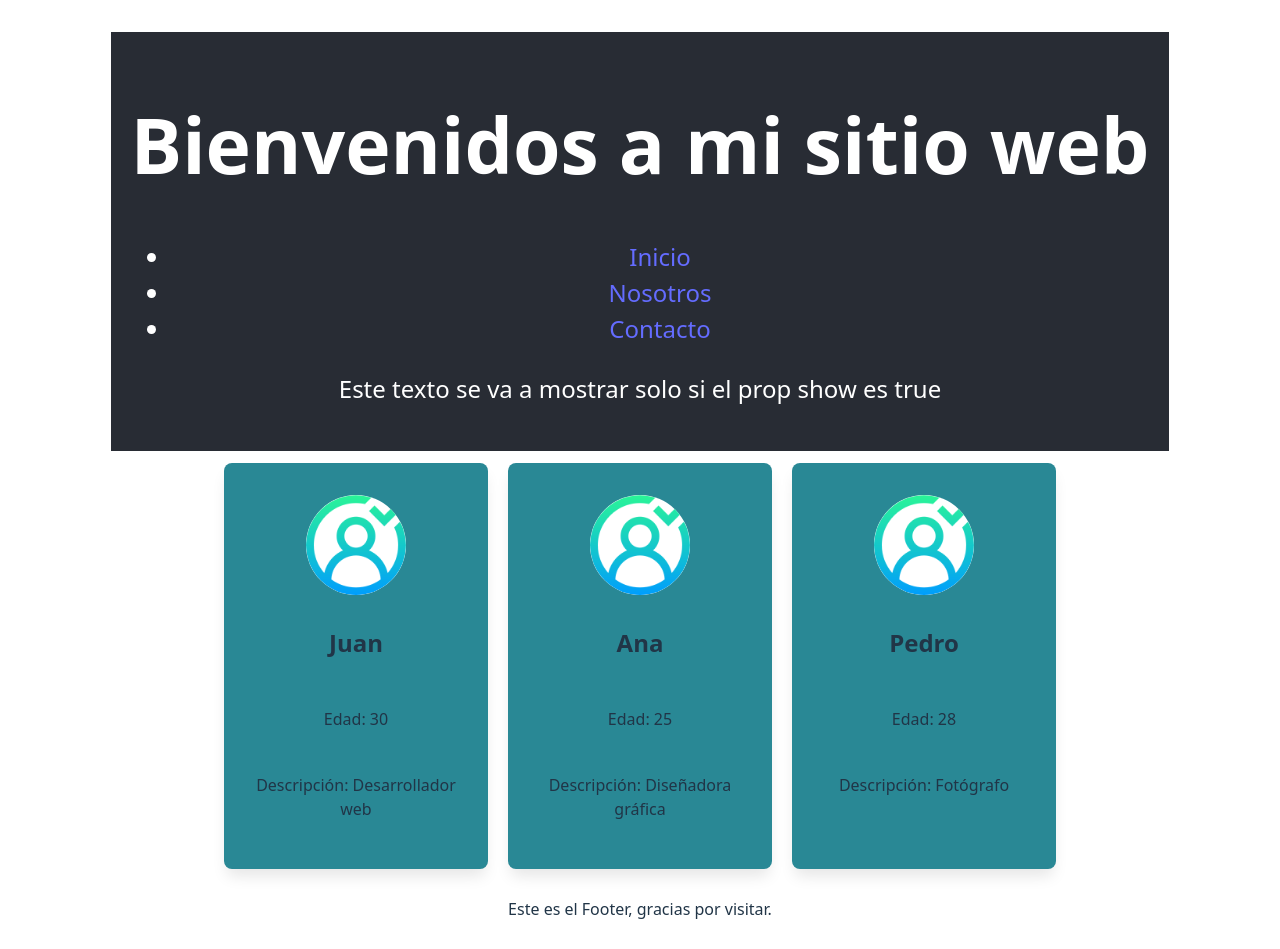
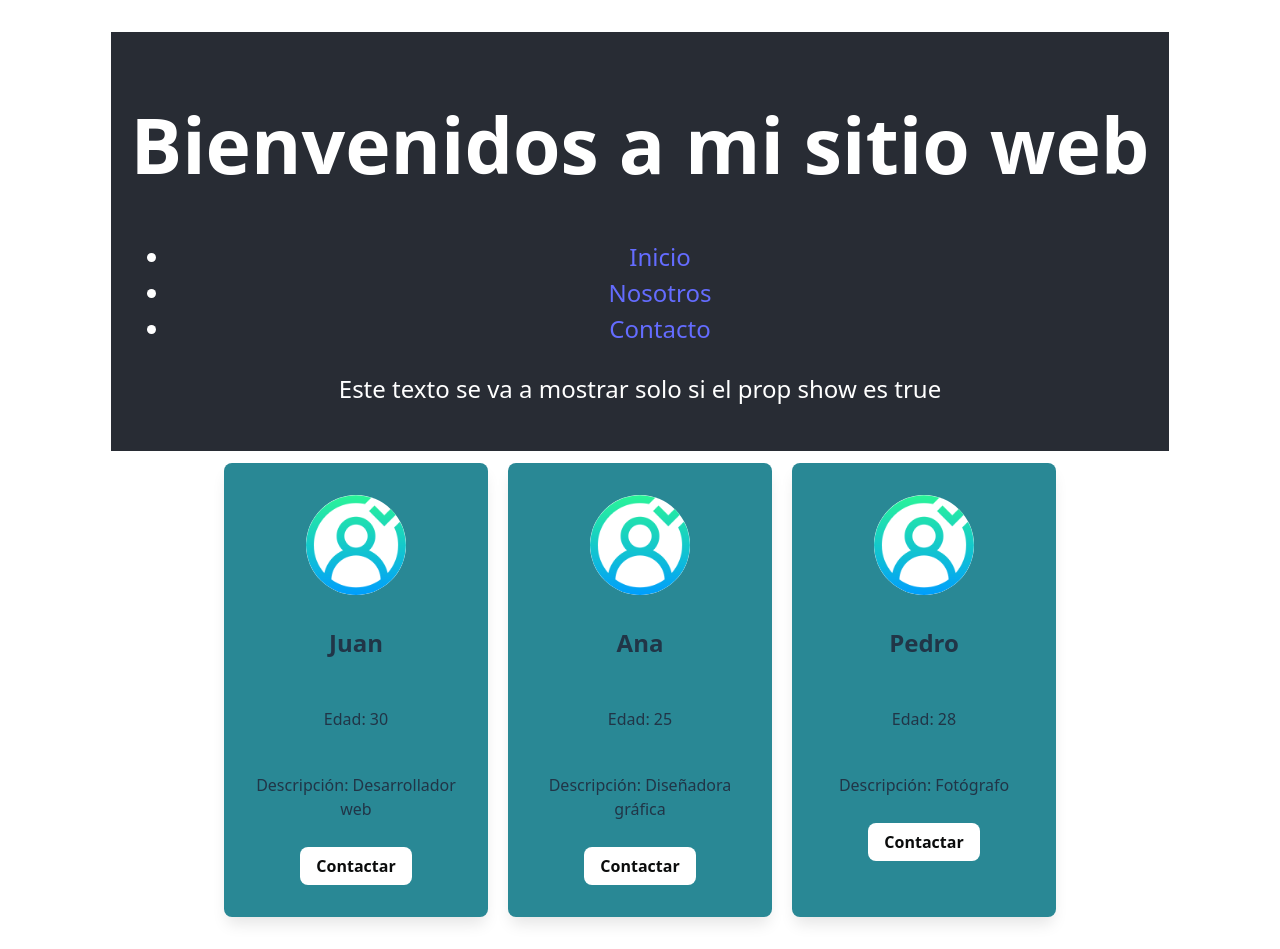
Before and after one commit to julianzapatar25/ProyectoFinalVite, a React (Vite) app: page / in a window 1280 px wide. Shown: the top 949 px of the page. Built offline with nearby package versions, Linux system fonts and the light colour scheme.

Commit message:
Guardado v4

```diff
--- a/src/components/Section/Section.css
+++ b/src/components/Section/Section.css
@@ -22,4 +22,13 @@ section {
         border-radius: 50%;
         background-color: white;
     }
+    & button {
+        padding: 8px 16px;
+        border: none;
+        background-color: rgb(255, 255, 255);
+        color: rgb(11, 12, 12);
+        font-weight: bold;
+        border-radius: 8px;
+        cursor: pointer;
+    }
 }
--- a/src/components/Section/Section.jsx
+++ b/src/components/Section/Section.jsx
@@ -1,3 +1,5 @@
+import { useState } from 'react';
+import UserCard from '../UserCard/UserCard.jsx';
 import userImg from "../../assets/usuario-contacto.png";
 import './Section.css';
 
@@ -16,7 +18,8 @@ const users = [
         description: 'Diseñadora gráfica',
         image: userImg
     },
-    {        id: 3,
+    {
+        id: 3,
         name: "Pedro",
         age: 28,
         description: 'Fotógrafo',
@@ -26,17 +29,18 @@ const users = [
 ]
 
 const Section = () => {
+
+    const [count, setCount] = useState(0);
+
+    console.log(count);
+
+
     return (
         <section>
             {
-                users.map(user => {
+                users.map((user) => {
                     return (
-                        <div className= "card" key={user.id}>
-                            <img className= "image" src={user.image} alt={user.name} />
-                            <h2 className="name">{user.name}</h2>
-                            <p className="edad"> Edad: {user.age}</p>
-                            <p className="description"> Descripción: {user.description}</p>
-                        </div>
+                        <UserCard key={user.id} user={user}/>
                     )
                 })
 
--- /dev/null
+++ b/src/components/UserCard/UserCard.jsx
@@ -0,0 +1,29 @@
+import { useState } from "react";
+
+const UserCard = ({user}) => {
+    const [isContacted, setIsContacted] = useState(false);
+    const [adress, setAddress] = useState({ street: 'Calle Falsa', number: 123 });
+
+
+    const { id, name, age, description, image} = user;
+
+    const handLeClick = () => {
+        setAddress({ ...adress, street: 'Nueva Calle', number: 456 });
+    }
+
+        console.log(adress);
+        return (
+            <div className="card">
+                <img className="image" src={image} alt={name} />
+                <h2 className="name">{name}</h2>
+                <p className="edad"> Edad: {age}</p>
+                <p className="description"> Descripción: {description}</p>
+                <button id={id} onClick={() => handLeClick()}>
+                    {
+                        isContacted ? "Contactado" : "Contactar"
+                    }
+                </button>
+            </div>
+        )
+    }
+export default UserCard
```
Also changed, not shown: src/components/UserCard/UserCard.css (added).
